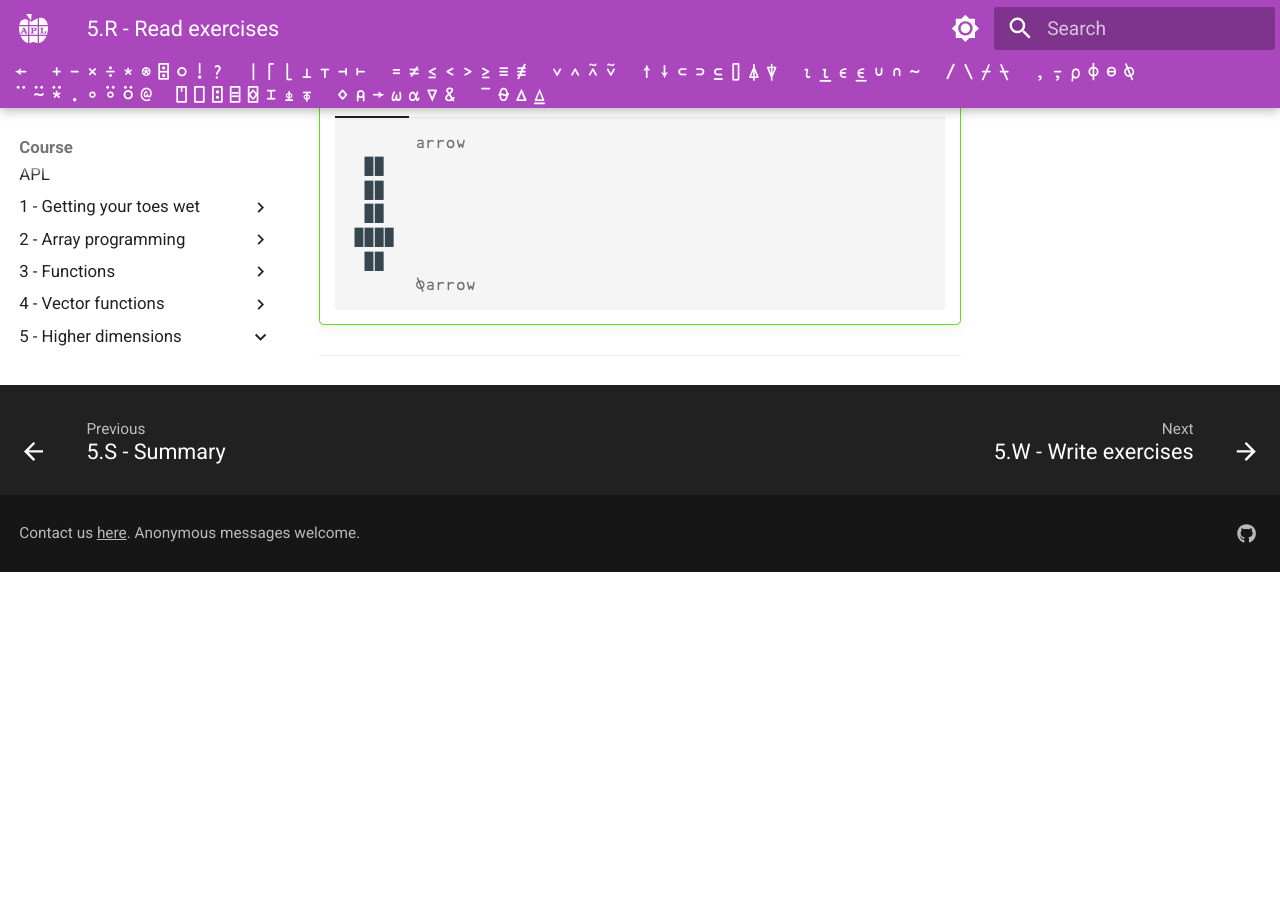
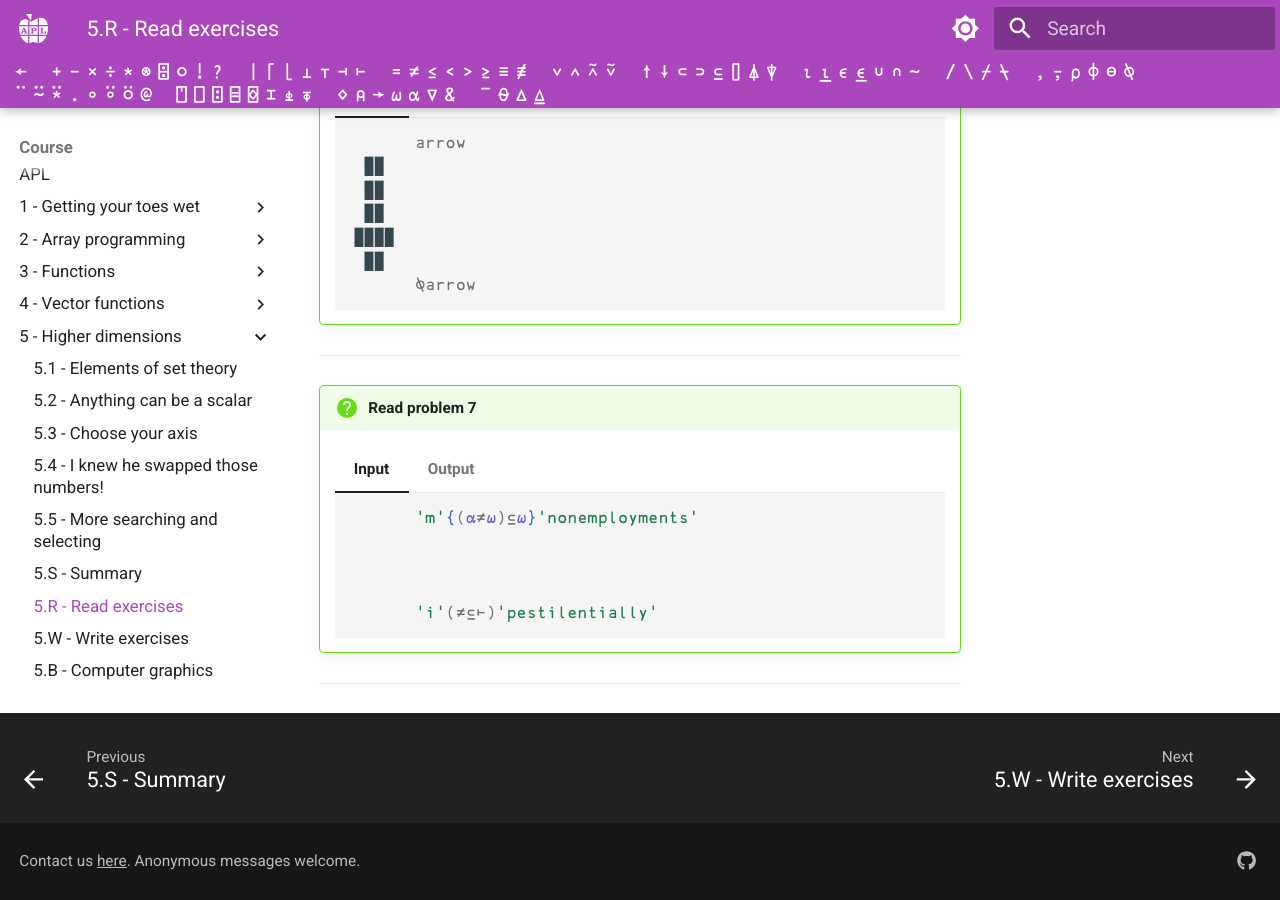
Before and after one commit to APLMOOC/APLMOOC, an MkDocs documentation site: the page built from docs/course/ch5/read.md, in a window 1280 px wide and 900 px high, scrolled down 2158 px. Built offline with MkDocs 1.6.1 and Material for MkDocs 9.7.7, drawn with Linux system fonts in a browser that asks for light colours; some web fonts are replaced; a script that is not in the unit is left out; before the commit the page ends 2730 px from its top, so only the background shows below that.

Commit message:
Add Chapter 5 Read problem 7

````diff
--- a/docs/course/ch5/read.md
+++ b/docs/course/ch5/read.md
@@ -173,3 +173,37 @@
         ```
 
 ---
+
+
+!!! question "Read problem 7"
+
+    === "Input"
+
+
+        ```apl
+              'm'{(⍺≠⍵)⊆⍵}'nonemployments'
+
+
+
+              'i'(≠⊆⊢)'pestilentially'
+
+
+
+        ```
+
+    === "Output"
+
+        ```apl
+              'm'{(⍺≠⍵)⊆⍵}'nonemployments'
+        ┌────┬────┬────┐
+        │none│ploy│ents│
+        └────┴────┴────┘
+              'i'(≠⊆⊢)'pestilentially'
+        ┌────┬────┬────┐
+        │pest│lent│ally│
+        └────┴────┴────┘
+        ```
+
+        The second function is a tacit form of the first function.
+
+---
````
